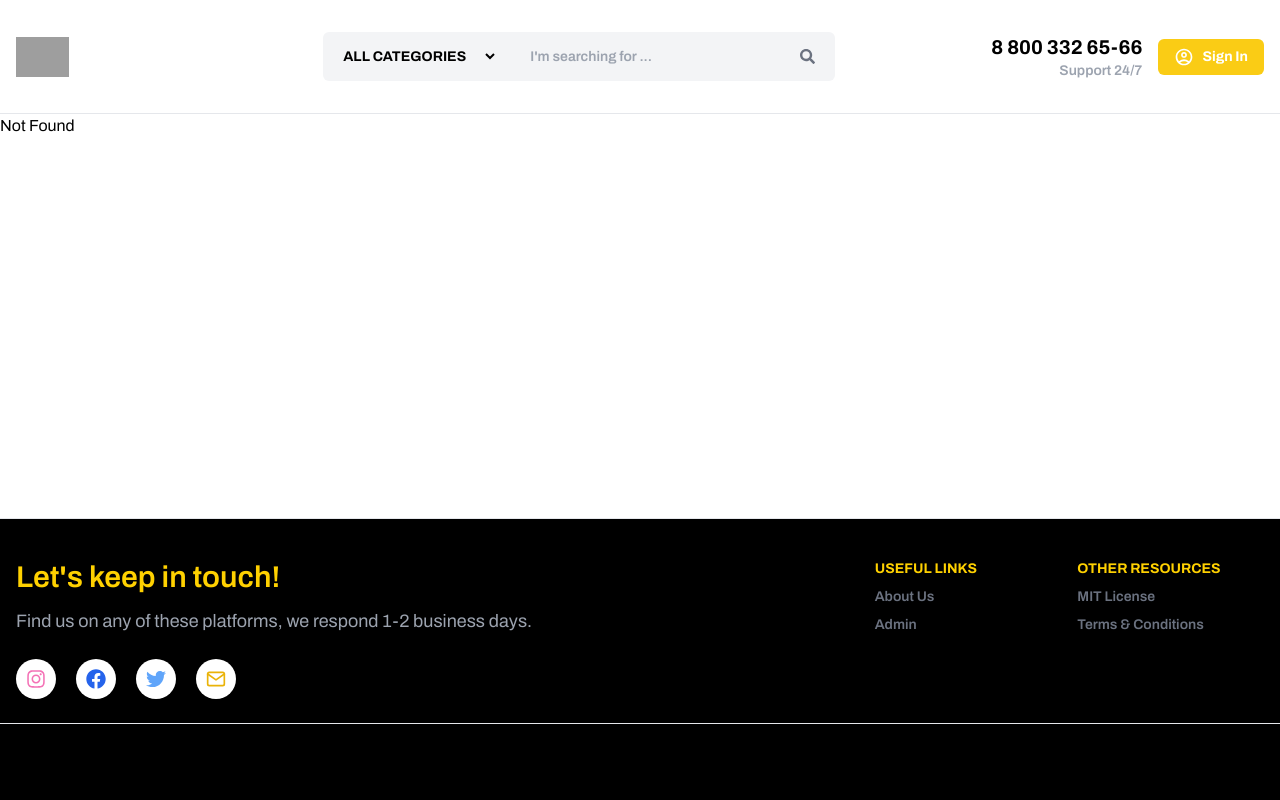
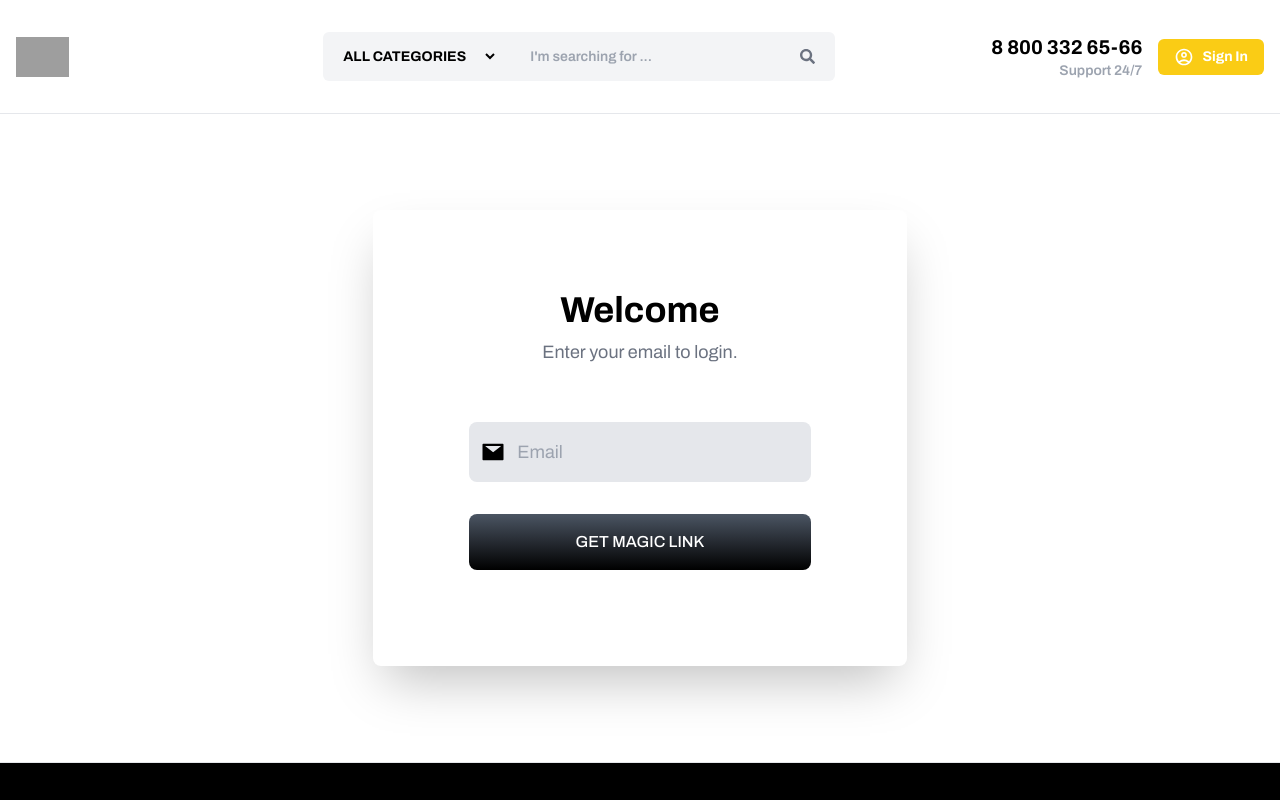
Before and after one commit to priyasu-cx/LibriNet, a React (Vite) app in the folder frontend/: page /login in a window 1280 px wide. Shown: the top 800 px of the page. Built offline with nearby package versions, Linux system fonts and the light colour scheme; grey boxes are pictures that could not be loaded.

Commit message:
Login page

```diff
--- a/frontend/src/App.jsx
+++ b/frontend/src/App.jsx
@@ -1,11 +1,12 @@
 import Footer from "./components/footer";
 import Navbar from "./components/navbar";
 import { BrowserRouter as Router, Routes, Route } from "react-router-dom";
-import Admin from "./routes/admin";
-import AdminDashboard from "./routes/adminDashboard";
+import Admin from "./routes/admin/admin";
+import AdminDashboard from "./routes/admin/adminDashboard";
 import Home from "./routes/home";
 import { ToastContainer } from "react-toastify";
 import "react-toastify/dist/ReactToastify.css";
+import LoginScreen from "./routes/login/login";
 
 const App = () => {
   return (
@@ -17,6 +18,7 @@ const App = () => {
         <main className="flex-grow">
         <Routes>
           <Route path="/" exact Component={Home}/>
+          <Route path="/login" exact Component={LoginScreen}/>
           <Route path="/admin" Component={Admin}/>
           <Route path="/admin/dashboard" Component={AdminDashboard}/>
           <Route path="*" element={<h1>Not Found</h1>}/>
--- a/frontend/src/components/navbar.jsx
+++ b/frontend/src/components/navbar.jsx
@@ -2,10 +2,16 @@ import { FaSearch, FaRegHeart } from "react-icons/fa";
 import { MdOutlineAccountCircle, MdOutlineShoppingCart } from "react-icons/md";
 import { FiSearch } from "react-icons/fi";
 import { useSelector } from "react-redux";
+import { useNavigate } from "react-router-dom";
 
 const Navbar = () => {
   const { userInfo } = useSelector((state) => state.auth);
   // console.log(userInfo);
+  const navigate = useNavigate();
+
+  const loginScreen = () => {
+    navigate("/login");
+  };
 
   return (
     <>
@@ -15,21 +21,17 @@ const Navbar = () => {
           <div className="mr-auto md:w-48 flex-shrink-0">
             {/* check if userinfo is null */}
 
-            {!userInfo ? (
-              <a href="/">
+            <a href={userInfo == null ? "/admin/dashboard" : "/"}>
               <img
                 className="h-8 md:h-10"
-                src="https://i.imgur.com/ap5KdX0.png"
+                src={
+                  userInfo
+                    ? "https://i.imgur.com/gkfHhLj.png"
+                    : "https://i.imgur.com/ap5KdX0.png"
+                }
                 alt=""
-              /></a>
-            ) : (
-              <a href="/admin/dashboard">
-              <img
-                className="h-8 md:h-10"
-                src="https://i.imgur.com/gkfHhLj.png"
-                alt=""
-              /></a>
-            )}
+              />
+            </a>
           </div>
           {/* search */}
           <div className="w-full max-w-xs xl:max-w-lg 2xl:max-w-2xl bg-gray-100 rounded-md hidden xl:flex items-center">
@@ -56,15 +58,11 @@ const Navbar = () => {
           </div>
           {/* Buttons */}
           {/* Only show when user signed in */}
-          {userInfo == null
-            ? () => {
+          {userInfo != null ? (
             <nav className="contents">
               <ul className="ml-4 xl:48 flex items-center justify-end gap-2">
                 <li className="ml-2 lg:ml-4 relative inline-block">
-                      <MdOutlineAccountCircle
-                        className="text-gray-400"
-                        size={20}
-                      />
+                  <MdOutlineAccountCircle className="text-gray-400" size={20} />
                 </li>
                 <li className="ml-2 lg:ml-4 relative inline-block">
                   <div className="absolute -top-3 right-0 z-10 bg-yellow-400 text-xs font-bold px-1 py-0.5 rounded-sm">
@@ -76,20 +74,19 @@ const Navbar = () => {
                   <div className="absolute -top-3 right-0 z-10 bg-yellow-400 text-xs font-bold px-1 py-0.5 rounded-sm">
                     12
                   </div>
-                      <MdOutlineShoppingCart
-                        className="text-gray-400"
-                        size={20}
-                      />
+                  <MdOutlineShoppingCart className="text-gray-400" size={20} />
                 </li>
               </ul>
-                </nav>;
-              }
-            : () => {}}
-
-          <button className="ml-4 hidden sm:flex items-center justify-center gap-2 bg-yellow-400 text-white font-bold px-4 py-2 rounded-md">
+            </nav>
+          ) : (
+            <button
+              className="ml-4 hidden sm:flex items-center justify-center gap-2 bg-yellow-400 text-white font-bold px-4 py-2 rounded-md"
+              onClick={loginScreen}
+            >
               <MdOutlineAccountCircle size={20} />
               <span className="text-sm">Sign In</span>
             </button>
+          )}
 
           {/* Cart */}
           {/* Only show when user signed in */}
--- a/frontend/src/routes/admin.jsx
+++ b/frontend/src/routes/admin/admin.jsx
@@ -1,9 +1,9 @@
 import { useState, useEffect } from "react";
-import {useNavigate} from "react-router-dom";
+import { useNavigate } from "react-router-dom";
 import { useDispatch, useSelector } from "react-redux";
 import { RiAdminFill } from "react-icons/ri";
-import { useLoginMutation } from "../slices/adminApiSlice";
-import { setCredentials } from "../slices/authSlice";
+import { useLoginMutation } from "../../slices/adminApiSlice";
+import { setCredentials } from "../../slices/authSlice";
 import { toast } from "react-toastify";
 
 const Admin = () => {
@@ -13,26 +13,26 @@ const Admin = () => {
   const navigate = useNavigate();
   const dispatch = useDispatch();
 
-  const[login] = useLoginMutation();
+  const [login] = useLoginMutation();
 
-  const {userInfo} = useSelector((state) => state.auth);
+  const { userInfo } = useSelector((state) => state.auth);
 
   useEffect(() => {
     document.title = "Admin Login";
-    if(userInfo) {
+    if (userInfo) {
       navigate("/admin/dashboard");
     }
   }, [navigate, userInfo]);
 
-  const handleSubmit = async(e) => {
+  const handleSubmit = async (e) => {
     e.preventDefault();
 
-    try{
-      const res = await login({email, password}).unwrap();
-      console.log(res);
-      dispatch(setCredentials({ ...res}));
+    try {
+      const res = await login({ email, password }).unwrap();
+      // console.log(res);
+      dispatch(setCredentials({ ...res }));
       navigate("/admin/dashboard");
-    }catch(err) {
+    } catch (err) {
       // console.log(err.data.msg);
       toast.error(err.data.msg);
     }
@@ -79,6 +79,7 @@ const Admin = () => {
                 onChange={(e) => setPassword(e.target.value)}
               />
             </div>
+
             <button
               className="bg-gradient-to-b from-gray-600 to-black rounded-lg font-medium p-2 md:p-4 text-white uppercase w-full"
               type="submit"
--- a/frontend/src/routes/adminDashboard.jsx
+++ b/frontend/src/routes/admin/adminDashboard.jsx
@@ -1,8 +1,8 @@
 import { useEffect } from "react";
 import { useNavigate } from "react-router-dom";
 import { useDispatch, useSelector } from "react-redux";
-import { useLogoutMutation } from "../slices/adminApiSlice";
-import { setCredentials } from "../slices/authSlice";
+import { useLogoutMutation } from "../../slices/adminApiSlice";
+import { setCredentials } from "../../slices/authSlice";
 
 const AdminDashboard = () => {
   const[logout] = useLogoutMutation();
--- /dev/null
+++ b/frontend/src/routes/login/login.jsx
@@ -0,0 +1,57 @@
+import { useState } from "react";
+import { AiFillMail } from "react-icons/ai";
+import { toast } from "react-toastify";
+
+const LoginScreen = () => {
+  const [email, setEmail] = useState("");
+
+  const handleSubmit = (e) => {
+    e.preventDefault();
+    if(!email) {
+      toast.error("Please enter your email");
+      return;
+    }
+  };
+
+  return (
+    <>
+      <div className="">
+        <div className="bg-white h-auto py-24 overflow-hidden flex items-center justify-center">
+          <div className="bg-white lg:w-5/12 md:6/12 w-10/12 shadow-2xl rounded-lg">
+            <div>
+              <h1 className="font-bold text-2xl md:text-4xl text-center mt-20">
+                Welcome
+              </h1>
+              <p className="text-sm md:text-lg text-center py-2 px-6 text-gray-500">
+                Enter your email to login.
+              </p>
+            </div>
+
+            <form className="p-12 md:px-24 md:pb-24">
+              <div className="bg-gray-200 rounded-lg flex items-center text-lg mb-6 md:mb-8">
+                <AiFillMail className="absolute ml-3" size={24} />
+                <input
+                  type="text"
+                  id="email"
+                  className="bg-transparent pl-12 py-2 md:py-4 focus:outline-none w-full"
+                  placeholder="Email"
+                  onChange={(e) => setEmail(e.target.value)}
+                />
+              </div>
+
+              <button
+                className="bg-gradient-to-b from-gray-600 to-black rounded-lg font-medium p-2 md:p-4 text-white uppercase w-full"
+                type="submit"
+                onClick={handleSubmit}
+              >
+                Get Magic Link
+              </button>
+            </form>
+          </div>
+        </div>
+      </div>
+    </>
+  );
+};
+
+export default LoginScreen;
```
Lines whose indentation alone changed are shown as unchanged.
